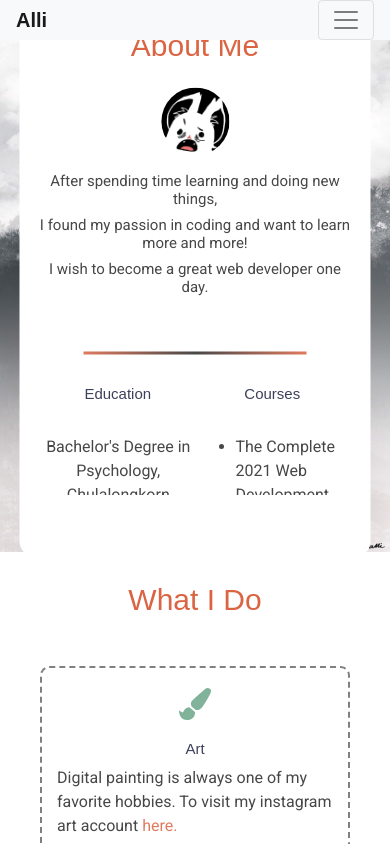
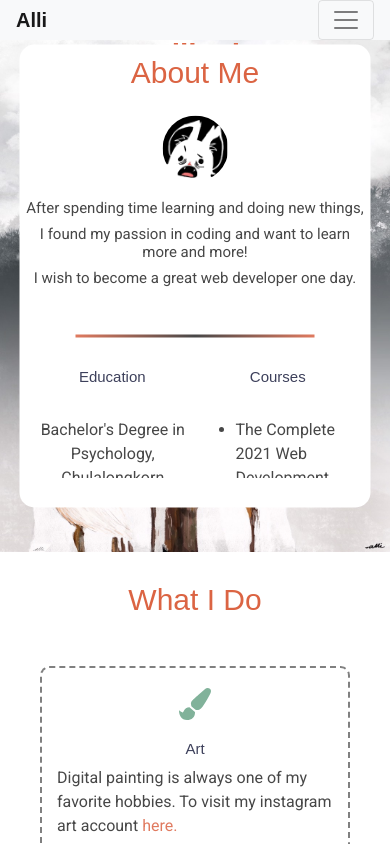
Before and after one commit to alligel/alliwebpage, a React (Create React App) app: page / in a window 390 px wide. Shown: the top 844 px of the page. Built offline with nearby package versions, Linux system fonts and the light colour scheme; a web font is replaced by a local one.

Commit message:
fix mobile size

```diff
--- a/public/styles.css
+++ b/public/styles.css
@@ -352,14 +352,15 @@ a:link {
     font-size: 15px !important;
   }
   /* Aboutme */
+  .about-container {
+    padding: 10px 5px 0px;
+    width: 90%;
+    top: 50%;
+  }
   .profilepic {
     width: 100px;
   }
   .grid-container {
-    margin: 10px 5px;
-  }
-  .about-container {
-    width: 90%;
-    top: 50%;
+    margin: 5px 5px;
   }
 }
--- a/src/components/AboutMe.jsx
+++ b/src/components/AboutMe.jsx
@@ -10,11 +10,9 @@ export default function AboutMe(){
             <img alt="myprofile" className="profilepic" src={Profileimg}/>
          </div>
          <div>
-            <blockquote>
             <h3>After spending time learning and doing new things,</h3>
             <h3>I found my passion in coding and want to learn more and more!</h3>
             <h3>I wish to become a great web developer one day.</h3>
-            </blockquote>
             <br></br>
             <hr className="hr-style"></hr>
          </div>
```
